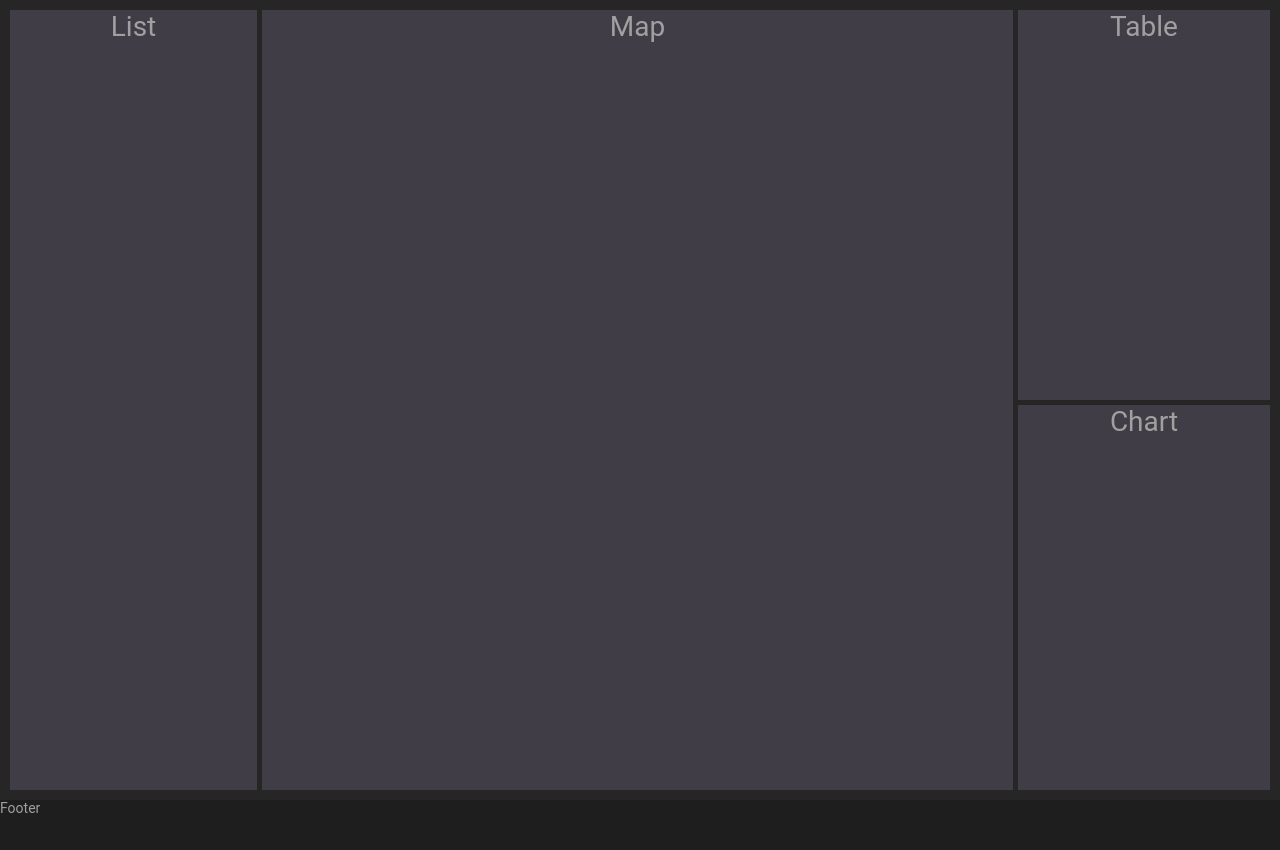
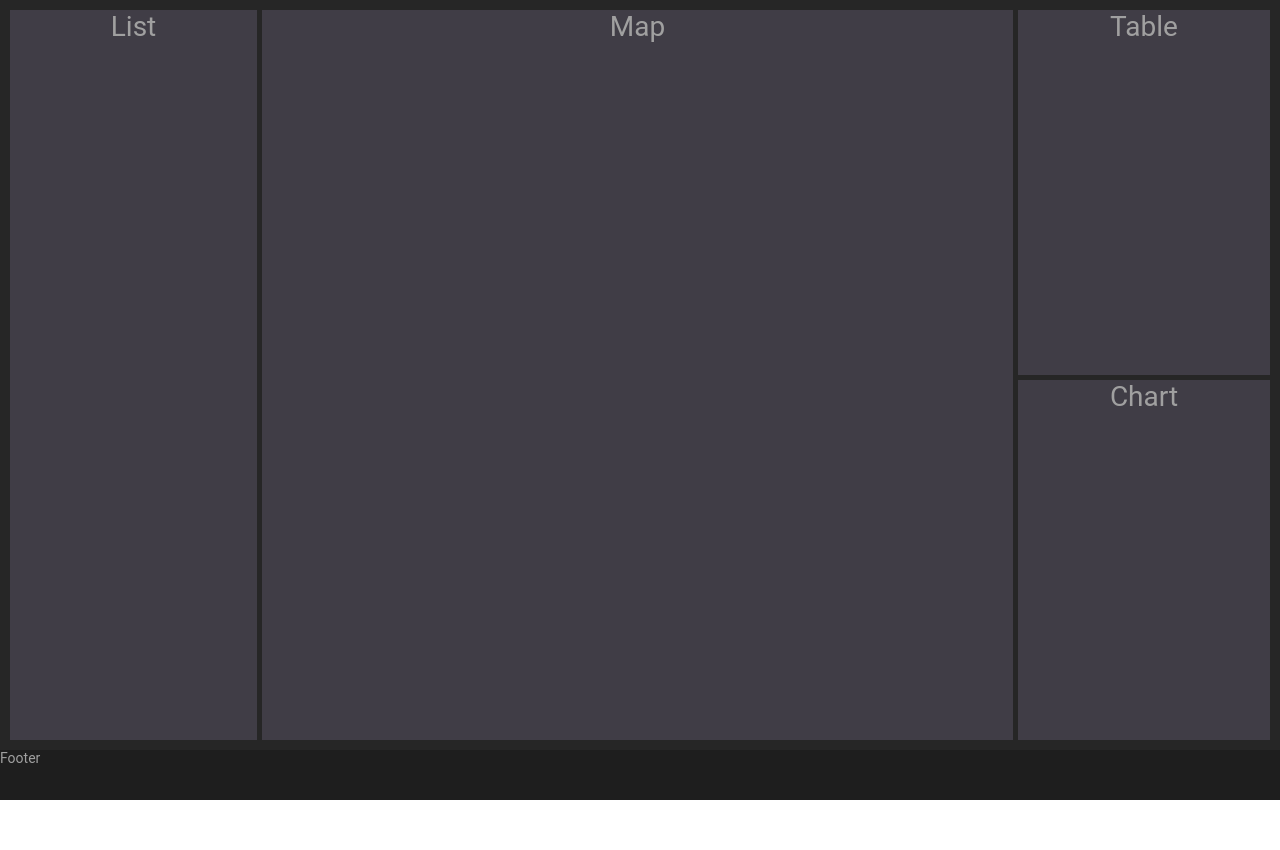
Before and after one commit to ArseniyXaoc/Covid-dashboard, a website built with webpack: page src/index.html in a window 1280 px wide. After the commit the page ends 800 px from the top, so only its background shows below. Built offline with nearby package versions, Linux system fonts and the light colour scheme.

Commit message:
Fixed: fixed footer position

```diff
--- a/src/styles/index.scss
+++ b/src/styles/index.scss
@@ -17,7 +17,7 @@
 }
 
 .list, .map {
-    height: 100%;
+    height: calc(100%);
 }
 
 .chart, .table {
@@ -31,7 +31,7 @@ body, html {
 }
 
 main {
-    height: 100%;
+    height: calc(100% - 50px);
     background: $gary-background;
     display: flex;
     padding: 10px;
```
